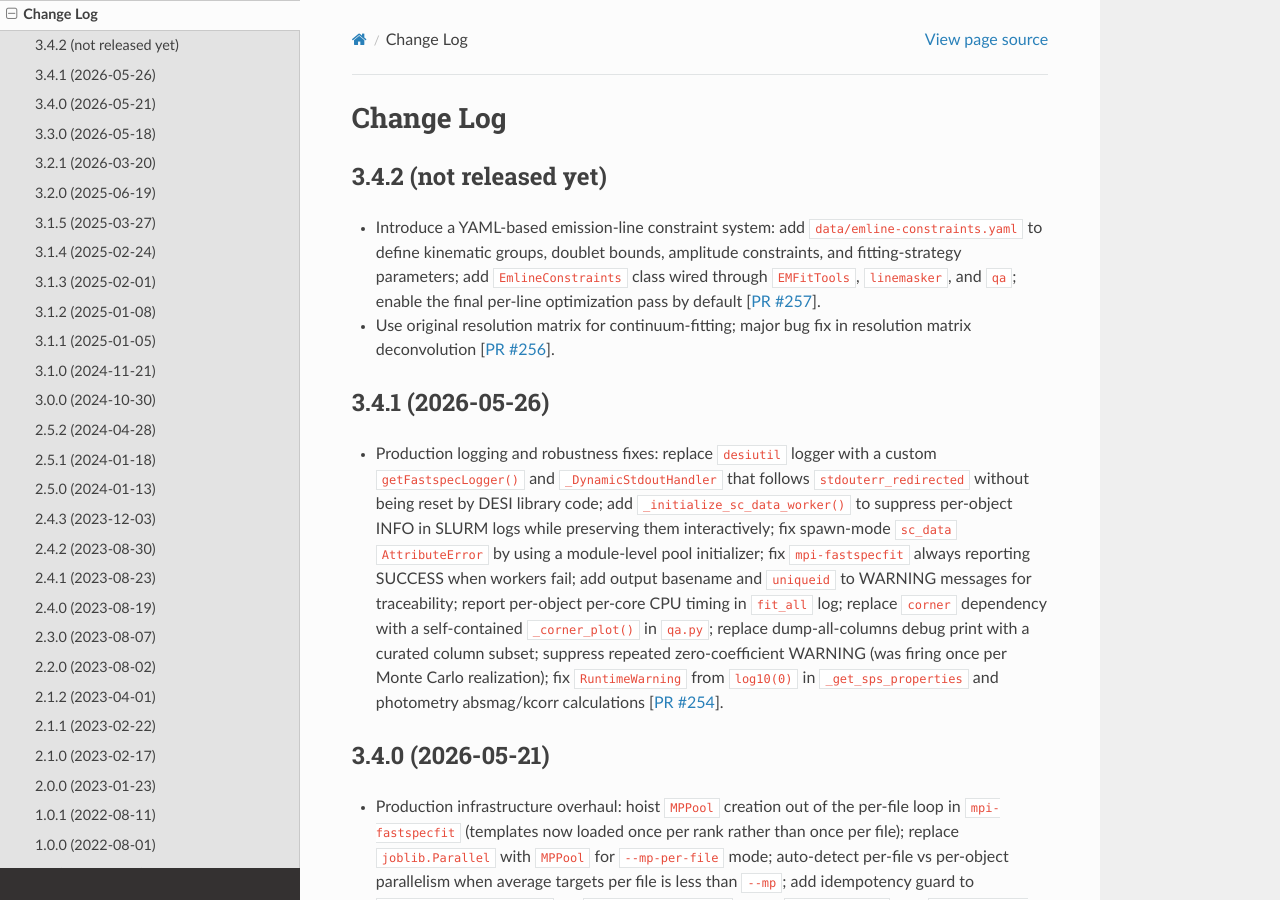
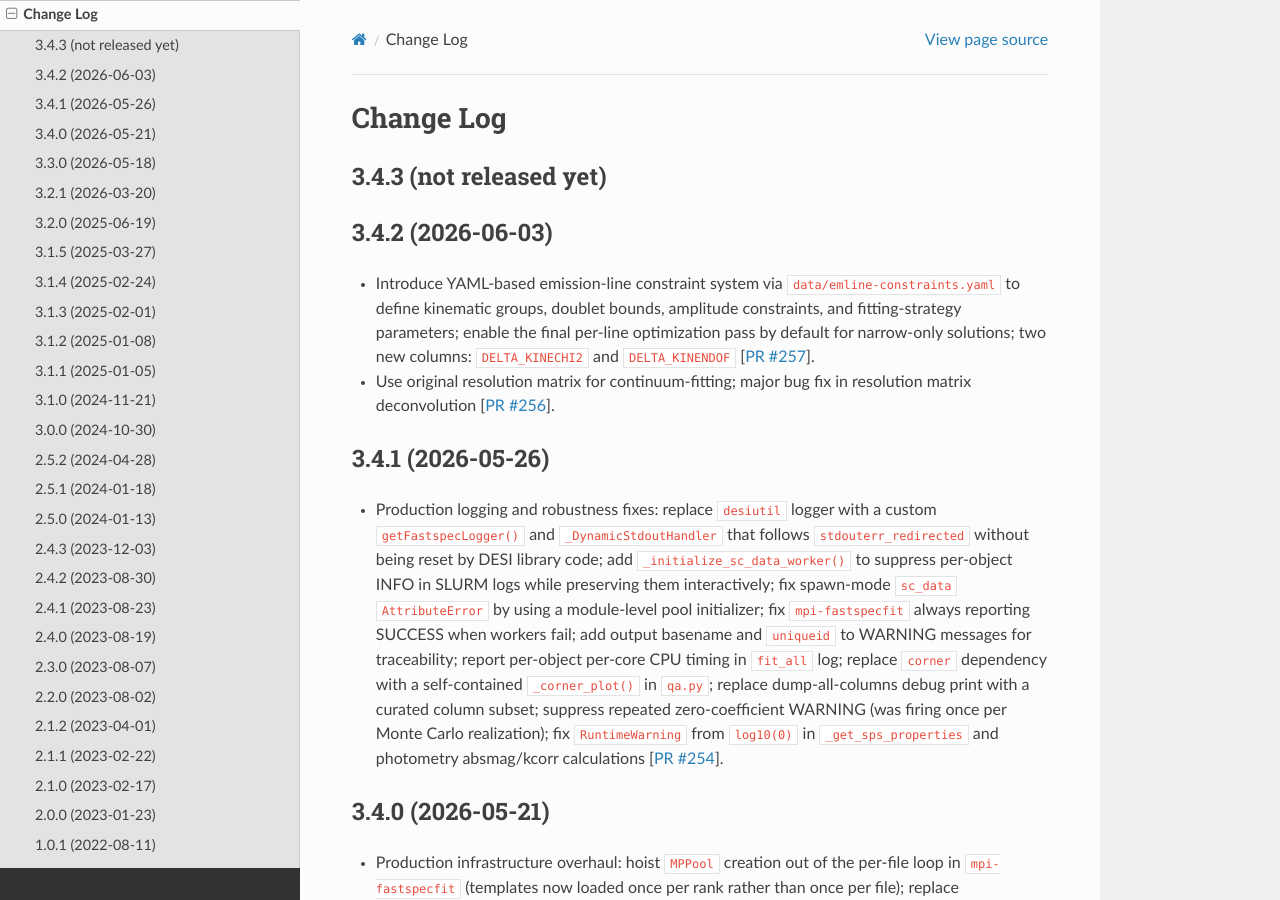
Before and after one commit to desihub/fastspecfit, a Sphinx documentation site: the page built from doc/changes.rst, in a window 1280 px wide and 900 px high. Built offline with Sphinx 7.4.7 and the Read the Docs theme 3.1.0, drawn with Linux system fonts in a browser that asks for light colours; the version number could not be read and is left out.

Commit message:
tag 3.4.2

```diff
--- a/doc/changes.rst
+++ b/doc/changes.rst
@@ -2,15 +2,18 @@
 Change Log
 ==========
 
-3.4.2 (not released yet)
+3.4.3 (not released yet)
 ------------------------
 
-* Introduce a YAML-based emission-line constraint system: add
+3.4.2 (2026-06-03)
+------------------
+
+* Introduce YAML-based emission-line constraint system via
   ``data/emline-constraints.yaml`` to define kinematic groups, doublet
-  bounds, amplitude constraints, and fitting-strategy parameters; add
-  ``EmlineConstraints`` class wired through ``EMFitTools``, ``linemasker``,
-  and ``qa``; enable the final per-line optimization pass by default
-  [`PR #257`_].
+  bounds, amplitude constraints, and fitting-strategy parameters;
+  enable the final per-line optimization pass by default for
+  narrow-only solutions; two new columns: ``DELTA_KINECHI2`` and
+  ``DELTA_KINENDOF`` [`PR #257`_].
 * Use original resolution matrix for continuum-fitting; major bug fix
   in resolution matrix deconvolution [`PR #256`_].
 
```
